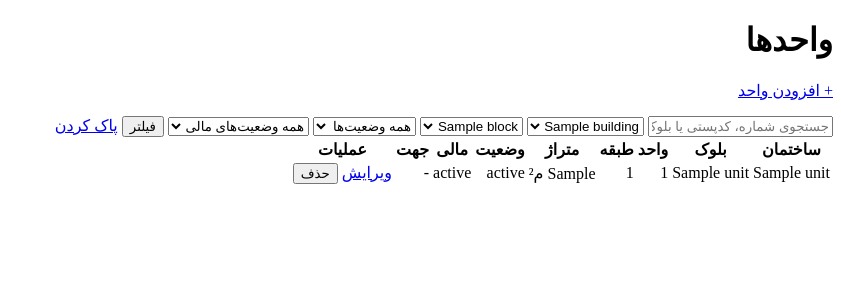
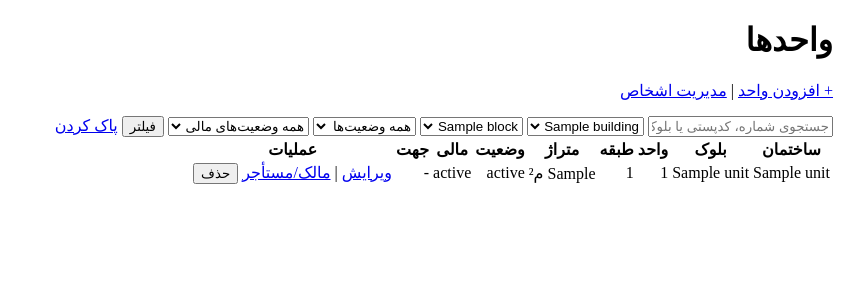
Before and after one commit to hadiomidvari2497/borjino, a PHP site: template resources/views/units/index.php in a window 1280 px wide. Shown: the top 300 px of the page, without its empty margins (439-1280 px from the left). Run offline with PHP 8.4, Linux system fonts and the light colour scheme; the template is opened without the code that fills it: most values are stand-ins (such as "Sample title", 1, 10 or a date in 2020); data that the repository does not hold is empty.

Commit message:
feat: link units to person memberships

```diff
--- a/resources/views/units/index.php
+++ b/resources/views/units/index.php
@@ -6,7 +6,7 @@
     <h1>واحدها</h1>
     <?php if ($error): ?><p role="alert"><?= htmlspecialchars((string)$error, ENT_QUOTES, 'UTF-8') ?></p><?php endif; ?>
     <?php if ($success = \App\Support\Session::get('unit.success')): ?><p role="status"><?= htmlspecialchars((string)$success, ENT_QUOTES, 'UTF-8') ?></p><?php \App\Support\Session::forget('unit.success'); endif; ?>
-    <p><a href="/units/create<?= $building_id ? '?building_id='.(int)$building_id : '' ?>">+ افزودن واحد</a></p>
+    <p><a href="/units/create<?= $building_id ? '?building_id='.(int)$building_id : '' ?>">+ افزودن واحد</a> | <a href="/persons">مدیریت اشخاص</a></p>
     <form method="get">
         <input name="q" placeholder="جستجوی شماره، کدپستی یا بلوک" value="<?= htmlspecialchars((string)$search, ENT_QUOTES, 'UTF-8') ?>">
         <select name="building_id" onchange="this.form.submit()"><option value="">همه ساختمان‌ها</option>
@@ -30,7 +30,8 @@
                 <td><?= ['sold'=>'فروخته شده','rented'=>'اجاره‌داده شده','vacant'=>'خالی','under_repair'=>'در تعمیر'][$row['status']] ?? $row['status'] ?></td>
                 <td><?= ['settled'=>'تسویه','debtor'=>'بدهکار','creditor'=>'بستانکار'][$row['financial_status']] ?? $row['financial_status'] ?></td>
                 <td><?= ['north'=>'شمالی','south'=>'جنوبی','east'=>'شرقی','west'=>'غربی'][$row['direction']] ?? '-' ?></td>
-                <td><a href="/units/edit?id=<?= (int)$row['id'] ?>">ویرایش</a>
+                <td><a href="/units/edit?id=<?= (int)$row['id'] ?>">ویرایش</a> |
+                    <a href="/unit-memberships?unit_id=<?= (int)$row['id'] ?>">مالک/مستأجر</a>
                     <form method="post" action="/units/delete" style="display:inline" onsubmit="return confirm('آیا از حذف این واحد اطمینان دارید؟');"><input type="hidden" name="_token" value="<?= htmlspecialchars((string)$csrf_token, ENT_QUOTES, 'UTF-8') ?>"><input type="hidden" name="id" value="<?= (int)$row['id'] ?>"><button type="submit">حذف</button></form></td>
             </tr>
         <?php endforeach; ?>
```
